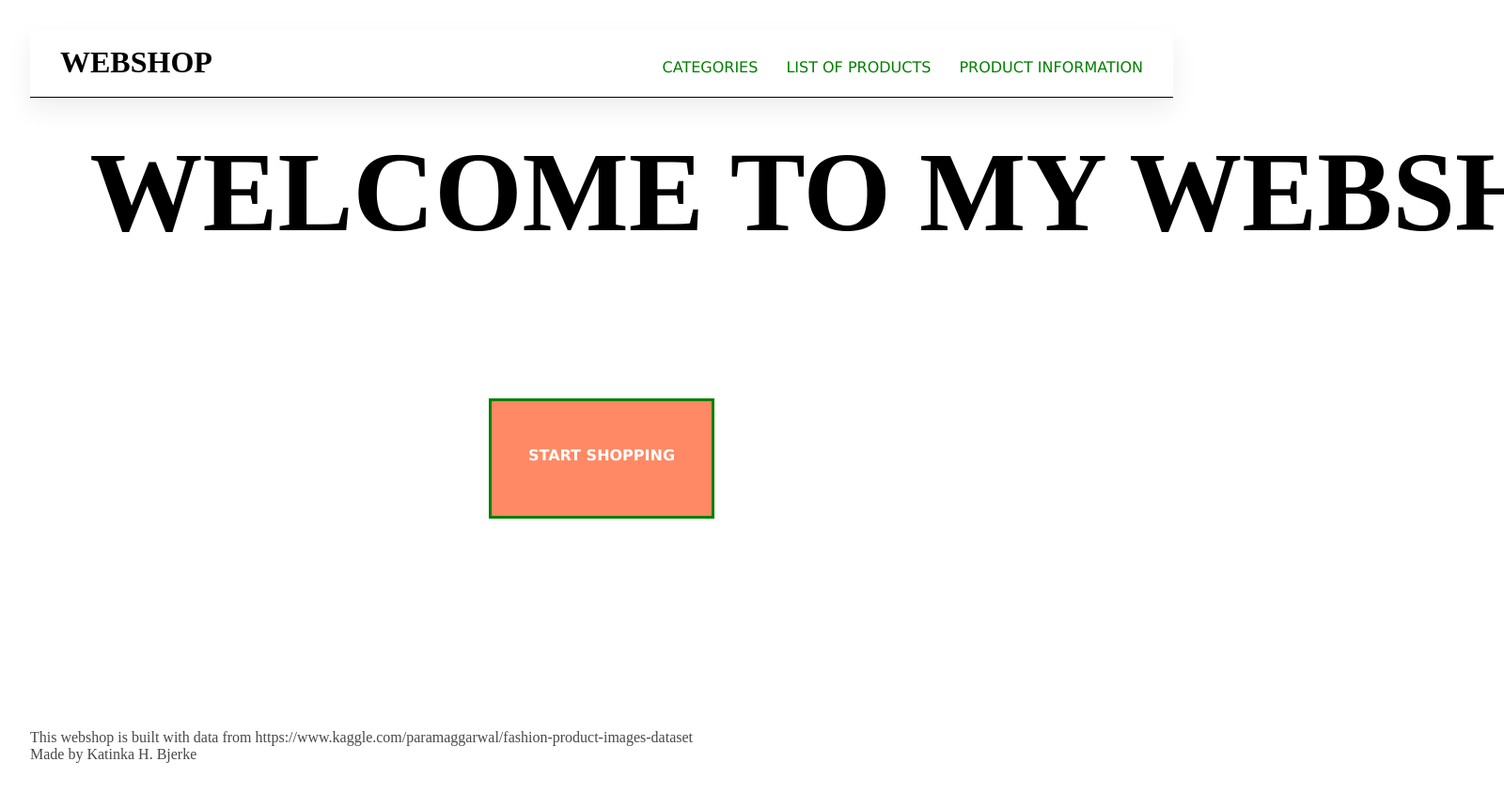
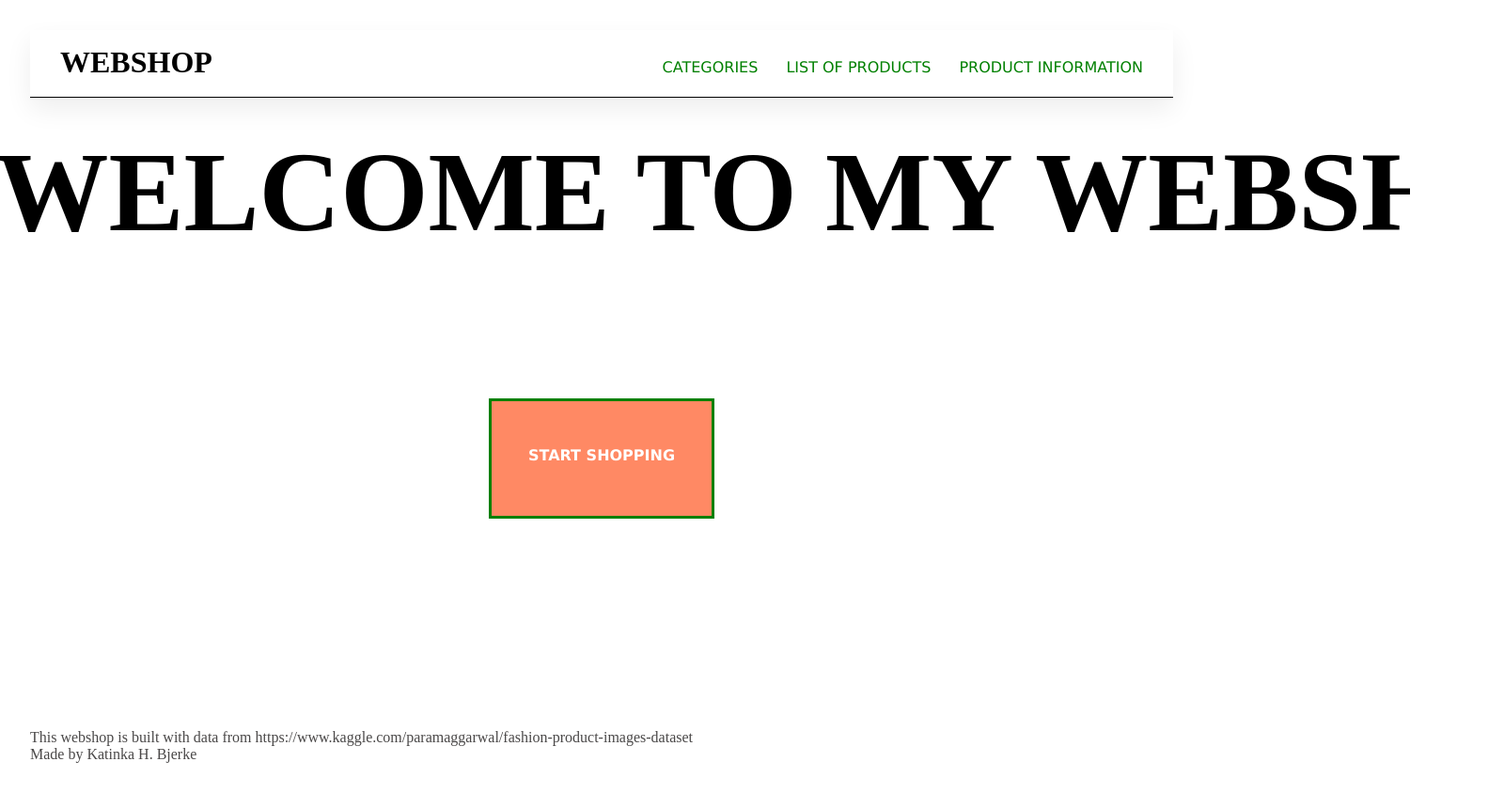
Before and after one commit to kabj0002/07_web2_statisk_site, a plain HTML site: page index.html in a window 1280 px wide. Shown: the whole page at 94% size, 1600 px wide, since content can reach past the window. Drawn offline with Linux system fonts and the light colour scheme; a web font is replaced by a local one.

Commit message:
ændring main margin

```diff
--- a/style.css
+++ b/style.css
@@ -93,7 +93,7 @@ a:hover {
   position: relative;
   overflow: hidden;
   height: 160px;
-  width: 1600px;
+  width: 1500px;
 }
 
 .welcome {
```
